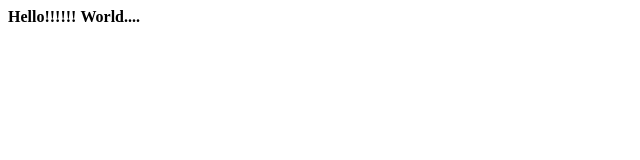
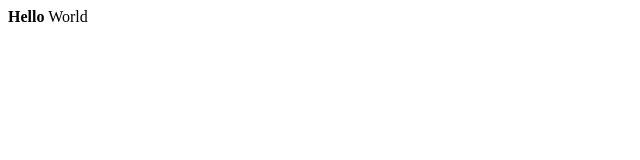
Before and after one commit to yanin17/hello-git, a plain HTML site: page index.html in a window 1280 px wide. Shown: the full height of the page, 0-640 px from the left. Drawn offline with Linux system fonts and the light colour scheme.

Commit message:
add bold to hello

```diff
--- a/index.html
+++ b/index.html
@@ -6,7 +6,6 @@
     <title>Document</title>
 </head>
 <body>
-    <b>Hello!!!!!!</b>
-    <b>World....</b>
+    <b>Hello</b> World
 </body>
 </html>
```
